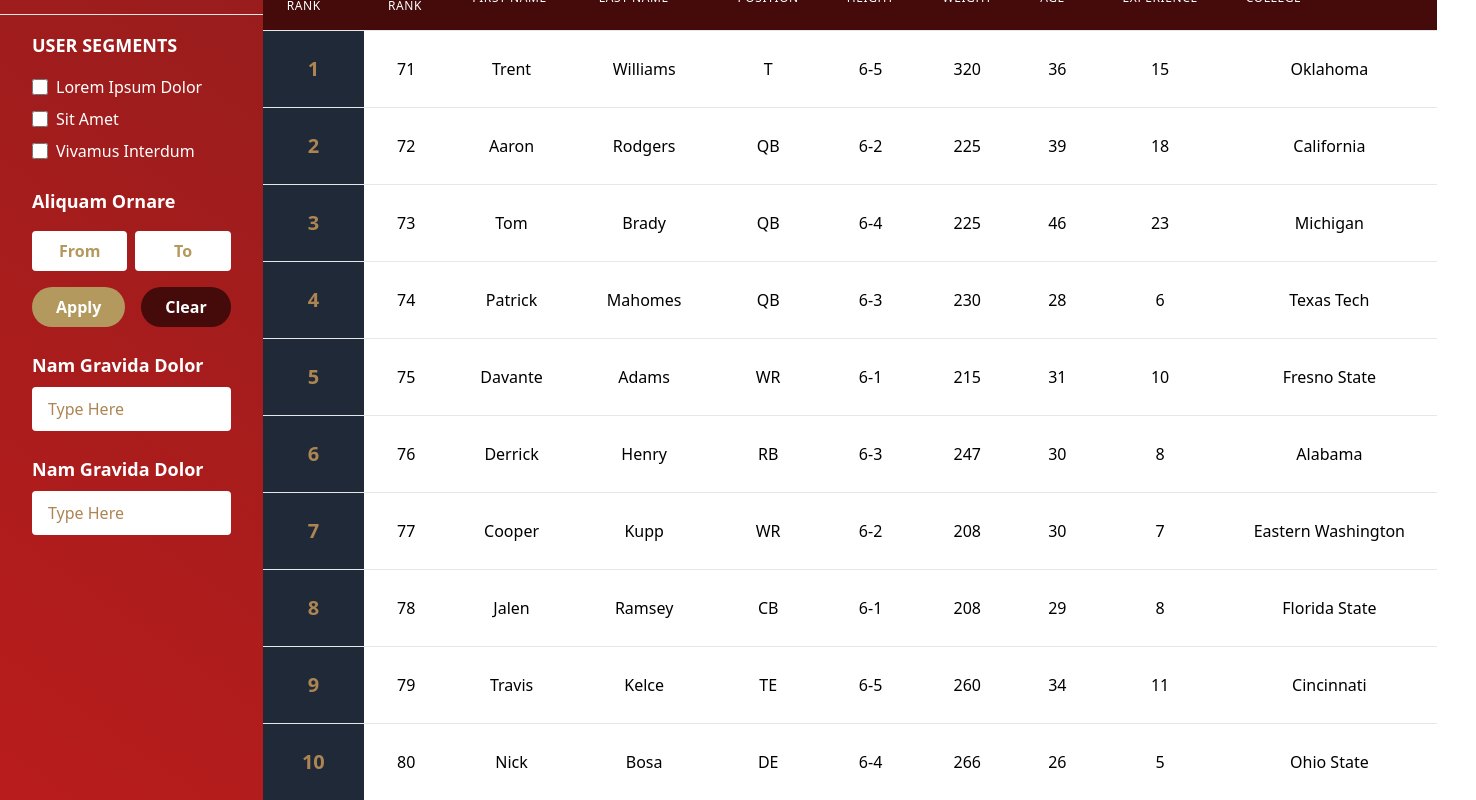
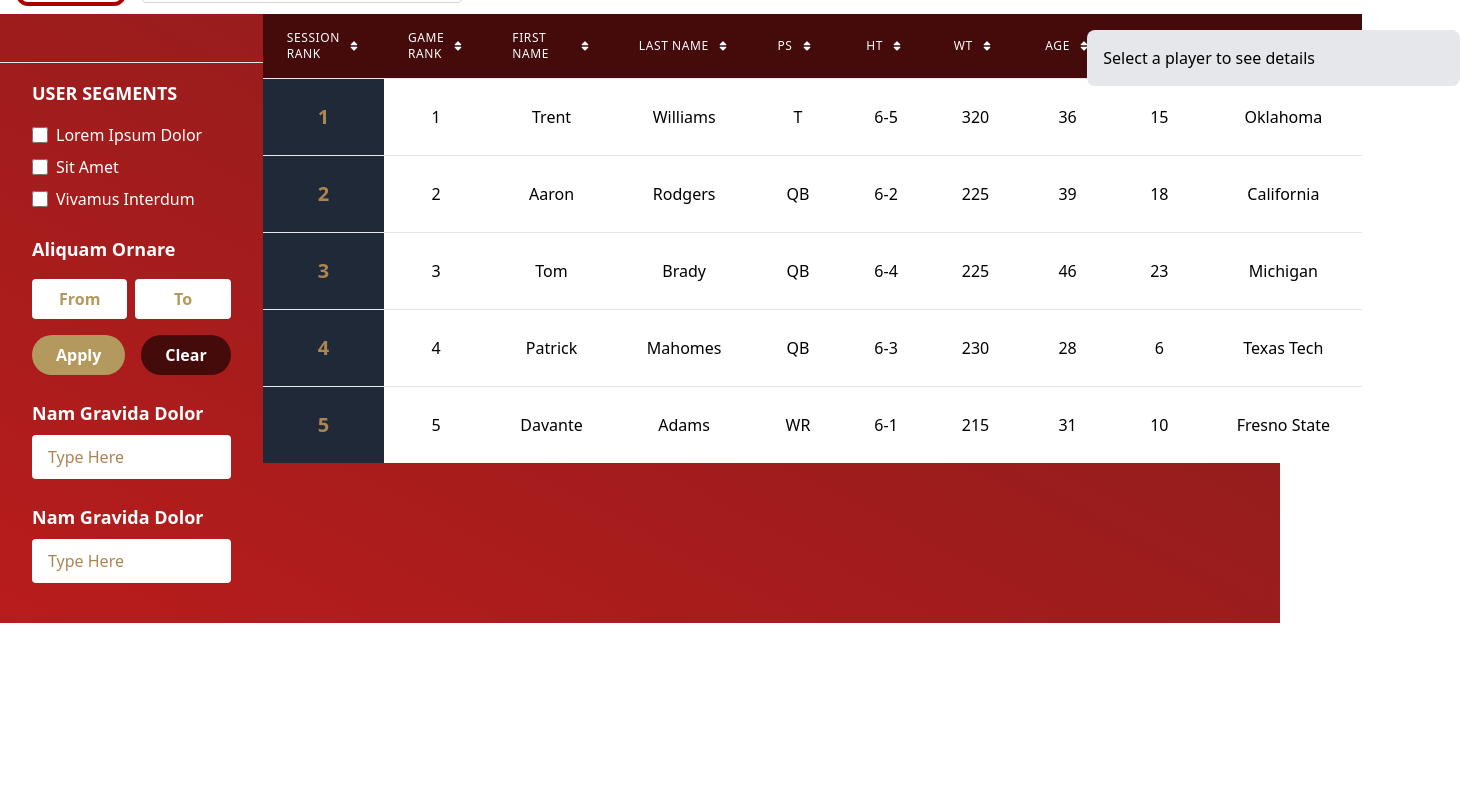
Before and after one commit to GausAlMunirTushar/game-score-leaderboard, a Next.js app: page / in a window 1280 px wide. Shown: the part 618-1418 px from the top of the page, 1476 px wide, since content can reach past the window. After the commit the page ends 1241 px from the top, so only its background shows below. Built offline with nearby package versions, Linux system fonts and the light colour scheme.

Commit message:
feat: table and player card

```diff
--- a/src/app/data.js
+++ b/src/app/data.js
@@ -1,243 +1,127 @@
-// app/data.js
 export const playerData = [
 	{
 		rank: 1,
-		gamerank: 71,
+		gamerank: 1,
 		firstName: "Trent",
 		lastName: "Williams",
-		position: "T",
-		height: "6-5",
-		weight: 320,
+		ps: "T",
+		ht: "6-5",
+		wt: 320,
 		age: 36,
-		experience: 15,
+		exp: 15,
 		college: "Oklahoma",
+		honors: ["Pro Bowl (x10)", "First-team All-Pro (x2)"],
+		background:
+			"Trent Williams is widely regarded as one of the best offensive tackles in the NFL, known for his physicality and leadership on and off the field.",
+		careerStats: {
+			gamesPlayed: 171,
+			gamesStarted: 170,
+			penalties: 10,
+			sacksAllowed: 15,
+		},
+		notableAchievements: [
+			"Drafted #4 overall in 2010 NFL Draft",
+			"Named to NFL 2010s All-Decade Team",
+		],
 	},
 	{
 		rank: 2,
-		gamerank: 72,
+		gamerank: 2,
 		firstName: "Aaron",
 		lastName: "Rodgers",
-		position: "QB",
-		height: "6-2",
-		weight: 225,
+		ps: "QB",
+		ht: "6-2",
+		wt: 225,
 		age: 39,
-		experience: 18,
+		exp: 18,
 		college: "California",
+		honors: ["Super Bowl Champion", "4x NFL MVP"],
+		background:
+			"Aaron Rodgers is one of the most talented and decorated quarterbacks in NFL history, known for his precision passing and football IQ.",
+		careerStats: {
+			passingYards: 59055,
+			touchdowns: 475,
+			interceptions: 103,
+			passerRating: 103.6,
+		},
+		notableAchievements: [
+			"Super Bowl XLV MVP",
+			"Holds the NFL's lowest career interception percentage (1.3%)",
+		],
 	},
 	{
 		rank: 3,
-		gamerank: 73,
+		gamerank: 3,
 		firstName: "Tom",
 		lastName: "Brady",
-		position: "QB",
-		height: "6-4",
-		weight: 225,
+		ps: "QB",
+		ht: "6-4",
+		wt: 225,
 		age: 46,
-		experience: 23,
+		exp: 23,
 		college: "Michigan",
+		honors: ["7x Super Bowl Champion", "3x NFL MVP"],
+		background:
+			"Tom Brady, often referred to as the greatest quarterback of all time, has an unmatched resume, leading his teams to multiple Super Bowl victories.",
+		careerStats: {
+			passingYards: 89114,
+			touchdowns: 649,
+			interceptions: 212,
+			passerRating: 97.2,
+		},
+		notableAchievements: [
+			"Most Super Bowl wins (7) by a player",
+			"NFL's all-time leader in passing yards and touchdowns",
+		],
 	},
 	{
 		rank: 4,
-		gamerank: 74,
+		gamerank: 4,
 		firstName: "Patrick",
 		lastName: "Mahomes",
-		position: "QB",
-		height: "6-3",
-		weight: 230,
+		ps: "QB",
+		ht: "6-3",
+		wt: 230,
 		age: 28,
-		experience: 6,
+		exp: 6,
 		college: "Texas Tech",
+		honors: ["2x Super Bowl Champion", "2x Super Bowl MVP", "2x NFL MVP"],
+		background:
+			"Patrick Mahomes is redefining the quarterback position with his dynamic playmaking ability and leadership in pressure situations.",
+		careerStats: {
+			passingYards: 24364,
+			touchdowns: 192,
+			interceptions: 49,
+			passerRating: 108.7,
+		},
+		notableAchievements: [
+			"NFL MVP in 2018 and 2022",
+			"Led Chiefs to two Super Bowl victories",
+		],
 	},
 	{
 		rank: 5,
-		gamerank: 75,
+		gamerank: 5,
 		firstName: "Davante",
 		lastName: "Adams",
-		position: "WR",
-		height: "6-1",
-		weight: 215,
+		ps: "WR",
+		ht: "6-1",
+		wt: 215,
 		age: 31,
-		experience: 10,
+		exp: 10,
 		college: "Fresno State",
+		honors: ["First-team All-Pro (x3)", "Pro Bowl (x6)"],
+		background:
+			"Davante Adams is widely recognized as one of the NFL's top wide receivers, known for his route running and catching ability.",
+		careerStats: {
+			receptions: 764,
+			receivingYards: 9208,
+			touchdowns: 82,
+		},
+		notableAchievements: [
+			"Led the NFL in receiving touchdowns in 2020",
+			"Over 1,500 receiving yards in 2022",
+		],
 	},
-	{
-		rank: 6,
-		gamerank: 76,
-		firstName: "Derrick",
-		lastName: "Henry",
-		position: "RB",
-		height: "6-3",
-		weight: 247,
-		age: 30,
-		experience: 8,
-		college: "Alabama",
-	},
-	{
-		rank: 7,
-		gamerank: 77,
-		firstName: "Cooper",
-		lastName: "Kupp",
-		position: "WR",
-		height: "6-2",
-		weight: 208,
-		age: 30,
-		experience: 7,
-		college: "Eastern Washington",
-	},
-	{
-		rank: 8,
-		gamerank: 78,
-		firstName: "Jalen",
-		lastName: "Ramsey",
-		position: "CB",
-		height: "6-1",
-		weight: 208,
-		age: 29,
-		experience: 8,
-		college: "Florida State",
-	},
-	{
-		rank: 9,
-		gamerank: 79,
-		firstName: "Travis",
-		lastName: "Kelce",
-		position: "TE",
-		height: "6-5",
-		weight: 260,
-		age: 34,
-		experience: 11,
-		college: "Cincinnati",
-	},
-	{
-		rank: 10,
-		gamerank: 80,
-		firstName: "Nick",
-		lastName: "Bosa",
-		position: "DE",
-		height: "6-4",
-		weight: 266,
-		age: 26,
-		experience: 5,
-		college: "Ohio State",
-	},
-	{
-		rank: 11,
-		gamerank: 81,
-		firstName: "Josh",
-		lastName: "Allen",
-		position: "QB",
-		height: "6-5",
-		weight: 237,
-		age: 28,
-		experience: 6,
-		college: "Wyoming",
-	},
-	{
-		rank: 12,
-		gamerank: 82,
-		firstName: "Christian",
-		lastName: "McCaffrey",
-		position: "RB",
-		height: "5-11",
-		weight: 205,
-		age: 28,
-		experience: 7,
-		college: "Stanford",
-	},
-	{
-		rank: 13,
-		gamerank: 83,
-		firstName: "George",
-		lastName: "Kittle",
-		position: "TE",
-		height: "6-4",
-		weight: 250,
-		age: 30,
-		experience: 7,
-		college: "Iowa",
-	},
-	{
-		rank: 14,
-		gamerank: 84,
-		firstName: "Aaron",
-		lastName: "Donald",
-		position: "DT",
-		height: "6-1",
-		weight: 280,
-		age: 33,
-		experience: 10,
-		college: "Pittsburgh",
-	},
-	{
-		rank: 15,
-		gamerank: 85,
-		firstName: "Myles",
-		lastName: "Garrett",
-		position: "DE",
-		height: "6-4",
-		weight: 272,
-		age: 28,
-		experience: 7,
-		college: "Texas A&M",
-	},
-	{
-		rank: 16,
-		gamerank: 86,
-		firstName: "Stefon",
-		lastName: "Diggs",
-		position: "WR",
-		height: "6-0",
-		weight: 191,
-		age: 30,
-		experience: 9,
-		college: "Maryland",
-	},
-	{
-		rank: 17,
-		gamerank: 87,
-		firstName: "Micah",
-		lastName: "Parsons",
-		position: "LB",
-		height: "6-3",
-		weight: 245,
-		age: 25,
-		experience: 3,
-		college: "Penn State",
-	},
-	{
-		rank: 18,
-		gamerank: 88,
-		firstName: "Tyreek",
-		lastName: "Hill",
-		position: "WR",
-		height: "5-10",
-		weight: 185,
-		age: 30,
-		experience: 8,
-		college: "West Alabama",
-	},
-	{
-		rank: 19,
-		gamerank: 89,
-		firstName: "Justin",
-		lastName: "Jefferson",
-		position: "WR",
-		height: "6-1",
-		weight: 202,
-		age: 25,
-		experience: 4,
-		college: "LSU",
-	},
-	{
-		rank: 20,
-		gamerank: 90,
-		firstName: "T.J.",
-		lastName: "Watt",
-		position: "OLB",
-		height: "6-4",
-		weight: 252,
-		age: 30,
-		experience: 7,
-		college: "Wisconsin",
-	},
+	// Similar structure for other players...
 ];
--- a/src/components/DataTable.jsx
+++ b/src/components/DataTable.jsx
@@ -1,54 +1,27 @@
 "use client";
 import React, { useState, useMemo } from "react";
 import { useTable, useSortBy, useGlobalFilter } from "react-table";
+import { FaSort, FaSortUp, FaSortDown } from "react-icons/fa";
+import PlayerCard from "./PlayerCard"; // Import the PlayerCard component
 
 const DataTable = ({ data }) => {
 	const [filterInput, setFilterInput] = useState("");
-	const [showAllRows, setShowAllRows] = useState(false); // State to toggle showing all data
+	const [showAllRows, setShowAllRows] = useState(false);
+	const [selectedPlayer, setSelectedPlayer] = useState(null); // State to track selected player
 
 	// Define table columns
 	const columns = useMemo(
 		() => [
-			{
-				Header: "Session Rank",
-				accessor: "rank",
-			},
-			{
-				Header: "Game Rank",
-				accessor: "gamerank",
-			},
-			{
-				Header: "First Name",
-				accessor: "firstName",
-			},
-			{
-				Header: "Last Name",
-				accessor: "lastName",
-			},
-			{
-				Header: "Position",
-				accessor: "position",
-			},
-			{
-				Header: "Height",
-				accessor: "height",
-			},
-			{
-				Header: "Weight",
-				accessor: "weight",
-			},
-			{
-				Header: "Age",
-				accessor: "age",
-			},
-			{
-				Header: "Experience",
-				accessor: "experience",
-			},
-			{
-				Header: "College",
-				accessor: "college",
-			},
+			{ Header: "Session Rank", accessor: "rank" },
+			{ Header: "Game Rank", accessor: "gamerank" },
+			{ Header: "First Name", accessor: "firstName" },
+			{ Header: "Last Name", accessor: "lastName" },
+			{ Header: "PS", accessor: "ps" },
+			{ Header: "HT", accessor: "ht" },
+			{ Header: "WT", accessor: "wt" },
+			{ Header: "Age", accessor: "age" },
+			{ Header: "EXP", accessor: "exp" },
+			{ Header: "College", accessor: "college" },
 		],
 		[]
 	);
@@ -77,11 +50,17 @@ const DataTable = ({ data }) => {
 		const value = e.target.value || "";
 		setGlobalFilter(value);
 		setFilterInput(value);
-		setShowAllRows(true); // Show all rows when filtering
+		setShowAllRows(true);
+	};
+
+	// Handle row click to select a player
+	const handleRowClick = (row) => {
+		setSelectedPlayer(row.original); // Set the selected player details
 	};
 
 	return (
-		<div className="">
+		<div className="flex">
+			<div className="w-2/3">
 				{/* Table */}
 				<table
 					{...getTableProps()}
@@ -89,23 +68,33 @@ const DataTable = ({ data }) => {
 				>
 					<thead className="bg-red-950 mb-2">
 						{headerGroups.map((headerGroup) => (
-						<tr key={headerGroup.id} {...headerGroup.getHeaderGroupProps()}>
+							<tr
+								key={headerGroup.id}
+								{...headerGroup.getHeaderGroupProps()}
+							>
 								{headerGroup.headers.map((column) => (
 									<th
-									key={column.id} // Add key prop here
+										key={column.id}
 										{...column.getHeaderProps(
 											column.getSortByToggleProps()
 										)}
 										className="px-6 py-4 text-white text-left text-xs font-medium uppercase tracking-wider"
 									>
+										<div className="flex items-center">
 											{column.render("Header")}
-									<span style={{ color: "#3490dc" }}>
-										{column.isSorted
-											? column.isSortedDesc
-												? " 🔽"
-												: " 🔼"
-											: ""}
+											<span className="ml-2">
+												{/* Sorting icons */}
+												{column.isSorted ? (
+													column.isSortedDesc ? (
+														<FaSortDown />
+													) : (
+														<FaSortUp />
+													)
+												) : (
+													<FaSort />
+												)}
 											</span>
+										</div>
 									</th>
 								))}
 							</tr>
@@ -118,12 +107,17 @@ const DataTable = ({ data }) => {
 						{displayedRows.map((row) => {
 							prepareRow(row);
 							return (
-							<tr key={row.id} {...row.getRowProps()}> {/* Add key prop here */}
+								<tr
+									key={row.id}
+									{...row.getRowProps()}
+									onClick={() => handleRowClick(row)}
+									className="hover:bg-red-100 hover:border-primary hover:border-4 cursor-pointer " // Common hover effect for all rows
+								>
 									{row.cells.map((cell) => (
 										<td
-										key={cell.column.id} // Add key prop here
+											key={cell.column.id}
 											{...cell.getCellProps()}
-										className={`px-8 text-center  py-6 whitespace-nowrap ${
+											className={`px-8 text-center py-6 whitespace-nowrap ${
 												cell.column.id === "rank"
 													? "bg-gray-800 text-xl font-bold text-secondary"
 													: ""
@@ -138,6 +132,12 @@ const DataTable = ({ data }) => {
 					</tbody>
 				</table>
 			</div>
+
+			{/* Player Card Section */}
+			<div className="w-1/3 p-4">
+				<PlayerCard player={selectedPlayer} />
+			</div>
+		</div>
 	);
 };
 
--- a/src/components/GameList.jsx
+++ b/src/components/GameList.jsx
@@ -341,7 +341,7 @@ const GameList = () => {
 	return (
 		<div
 			ref={containerRef}
-			className="flex space-x-6 overflow-x-auto py-4 px-2 cursor-grab scrollbar-hide"
+			className="flex space-x-6 overflow-x-auto py-10 px-2 cursor-grab scrollbar-hide"
 			onMouseDown={handleMouseDown}
 			onMouseUp={handleMouseUp}
 			onMouseMove={handleMouseMove}
--- a/src/components/Leaderboard.jsx
+++ /dev/null
@@ -1,76 +0,0 @@
-import { useState } from "react";
-
-export default function Leaderboard() {
-	const [search, setSearch] = useState("");
-	const players = [
-		{
-			firstName: "Trent",
-			lastName: "Williams",
-			pos: "T",
-			ht: "6-5",
-			wt: "320",
-			age: "36",
-			exp: "15",
-			college: "Oklahoma",
-		},
-		{
-			firstName: "Nick",
-			lastName: "Bosa",
-			pos: "DE",
-			ht: "6-4",
-			wt: "266",
-			age: "25",
-			exp: "5",
-			college: "Ohio State",
-		},
-		// Add more player data here
-	];
-
-	const filteredPlayers = players.filter(
-		(player) =>
-			player.firstName.toLowerCase().includes(search.toLowerCase()) ||
-			player.lastName.toLowerCase().includes(search.toLowerCase())
-	);
-
-	return (
-		<div className="w-full p-6">
-			<div className="mb-4">
-				<input
-					type="text"
-					placeholder="Search players..."
-					value={search}
-					onChange={(e) => setSearch(e.target.value)}
-					className="p-2 border border-gray-300 rounded w-full"
-				/>
-			</div>
-			<table className="w-full table-auto text-left">
-				<thead>
-					<tr>
-						<th>First Name</th>
-						<th>Last Name</th>
-						<th>Position</th>
-						<th>Height</th>
-						<th>Weight</th>
-						<th>Age</th>
-						<th>Experience</th>
-						<th>College</th>
-					</tr>
-				</thead>
-				<tbody>
-					{filteredPlayers.map((player, index) => (
-						<tr key={index} className="border-t">
-							<td>{player.firstName}</td>
-							<td>{player.lastName}</td>
-							<td>{player.pos}</td>
-							<td>{player.ht}</td>
-							<td>{player.wt}</td>
-							<td>{player.age}</td>
-							<td>{player.exp}</td>
-							<td>{player.college}</td>
-						</tr>
-					))}
-				</tbody>
-			</table>
-		</div>
-	);
-}
--- /dev/null
+++ b/src/components/PlayerCard.jsx
@@ -0,0 +1,58 @@
+import React from "react";
+
+const PlayerCard = ({ player }) => {
+	if (!player) {
+		return (
+			<div className="bg-gray-200 p-4 rounded-lg">
+				Select a player to see details
+			</div>
+		);
+	}
+
+	return (
+		<div className="bg-white rounded-lg shadow-lg p-4 border border-gray-300">
+			<h2 className="text-lg font-bold mb-2">2023-2024 SEASON</h2>
+			<h3 className="text-xl font-semibold text-red-600">{`RANKING: ${player.ranking}`}</h3>
+
+			{/* Ranking chart bar */}
+			<div className="mt-4 mb-4">
+				<div className="relative w-full h-16 bg-gray-200 rounded-lg flex items-center justify-center">
+					{/* Dynamic bar graph based on ranking */}
+					<div className="absolute h-full flex space-x-1 w-full items-end px-2">
+						{player.rankingsData.map((rank, index) => (
+							<div
+								key={index}
+								className={`h-${rank} w-2 bg-red-600`}
+								style={{ height: `${rank}%` }} // Adjusting the height
+							></div>
+						))}
+					</div>
+				</div>
+			</div>
+
+			<div className="flex items-center mb-4">
+				<img
+					src={player.image} // URL to player image
+					alt={`${player.firstName} ${player.lastName}`}
+					className="w-24 h-24 rounded-full border border-gray-200"
+				/>
+				<div className="ml-4">
+					<h4 className="text-lg font-bold">{`${player.firstName} ${player.lastName}`}</h4>
+					<p className="text-gray-500">{`#${player.number} - ${player.position}`}</p>
+				</div>
+			</div>
+
+			<div className="mb-4">
+				<h4 className="text-md font-semibold">Honors:</h4>
+				<p>{player.honors || "N/A"}</p>
+			</div>
+
+			<div className="mb-4">
+				<h4 className="text-md font-semibold">Player Background:</h4>
+				<p>{player.background || "N/A"}</p>
+			</div>
+		</div>
+	);
+};
+
+export default PlayerCard;
```
Also changed, not shown: src/components/GameScoreboard.jsx (deleted, +0 -23 lines). Lines whose indentation alone changed are shown as unchanged.
